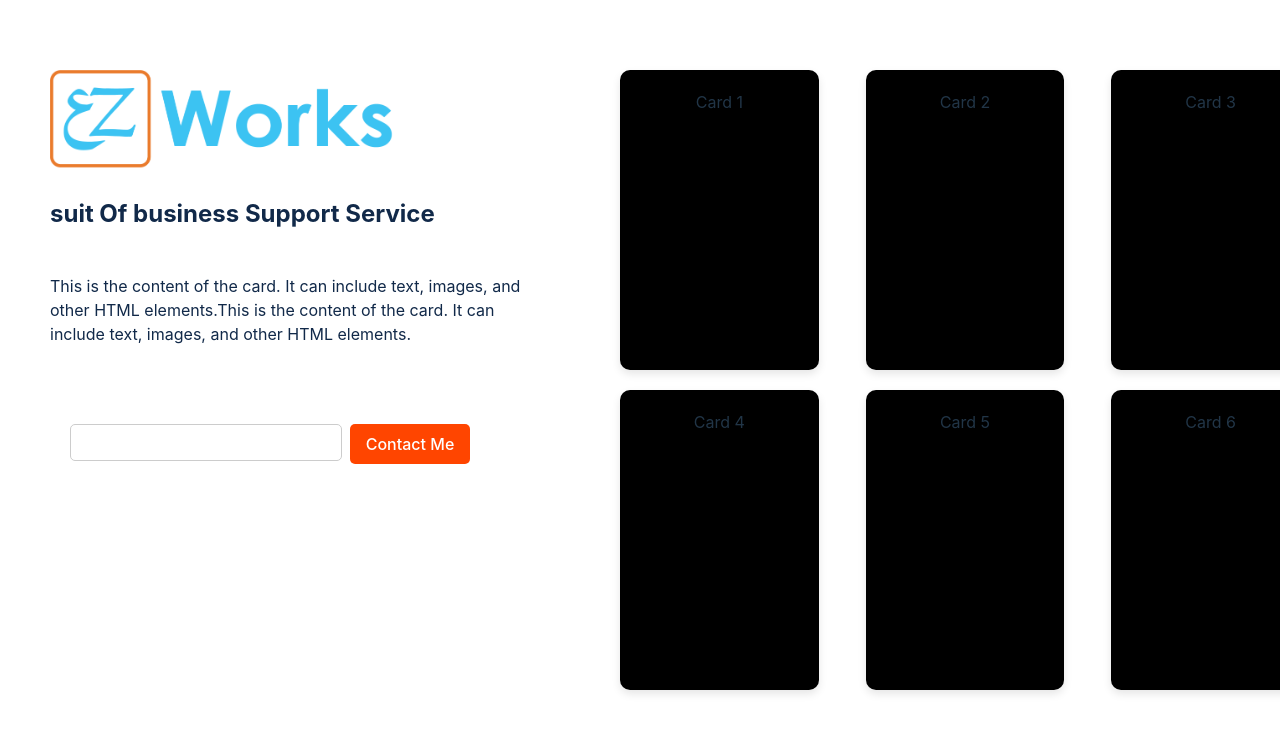
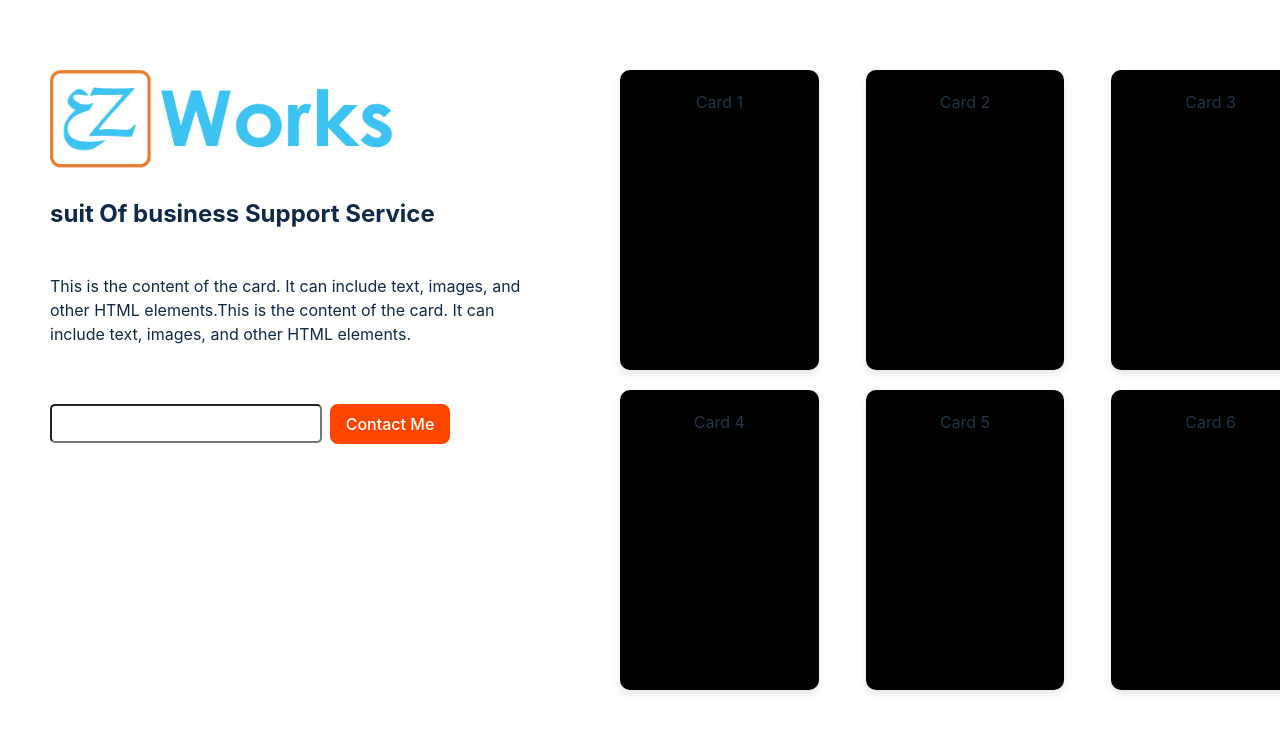
Before and after one commit to MANTVI/TestCase, a React (Vite) app: page / in a window 1280 px wide. Shown: the top 732 px of the page. Built offline with nearby package versions, Linux system fonts and the light colour scheme.

Commit message:
2 changes

```diff
--- a/src/App.jsx
+++ b/src/App.jsx
@@ -1,6 +1,6 @@
 import { useState } from 'react'
 import Cards from './Cards';
-import './App.css'
+import './CSS/App.css'
 import Email from './Email';
 
 function App() {
--- /dev/null
+++ b/src/CSS/FormComponent.css
@@ -0,0 +1,98 @@
+/* FormComponent.css */
+
+.form-container {
+  display: flex;
+  /* justify-content:; */
+  /* align-items: ; */
+  /* height: 100vh; */
+}
+
+.form-group {
+  display: flex;
+  flex-direction: row;
+  justify-content: space-between;
+  /* padding-right: 5%; */
+  width: 400px;
+
+}
+
+.input, .submit {
+  display: inline-block;
+}
+
+.input {
+  width: 68%;
+}
+
+.submit {
+  width: 30%;
+  display: inline-block;
+}
+
+input[type="email"] {
+  width: 100%;
+  padding: 10px;
+  box-sizing: border-box;
+  cursor: pointer;
+  border-radius: 5px; /* Add rounded corners to the input field */
+}
+
+button[type="submit"] {
+  width: 100%;
+  padding: 10px;
+  box-sizing: border-box;
+  background-color: orangered;
+  color: white;
+  border: none;
+  cursor: pointer;
+}
+
+/* button[type="submit"]:hover {
+  background-color: #45a049;
+} */
+
+.error {
+  color: red;
+  margin-top: 10px;
+}
+
+.message {
+  color: green;
+  margin-top: 10px;
+}
+
+
+  @media (max-width: 768px) {
+    .form-container {
+      display: flex;
+      justify-content: center;
+      align-items: center;
+      width: 100%;
+      box-sizing: border-box; /* Ensures padding and border are included in the element's total width and height */
+    }
+
+
+  .form-group  {
+    width: 100%;
+    flex-direction: column;
+    justify-content: space-between;
+    align-items: center;
+  }
+
+  .form-group .input {
+    flex-direction: column;
+    width: 100%;
+
+    margin-bottom: 10px;
+    justify-content: center;
+    align-items: center;
+
+  }
+
+  .form-group .submit {
+    width: 70%;
+    height: 10%;
+
+  }
+
+}
--- a/src/Cards.jsx
+++ b/src/Cards.jsx
@@ -1,5 +1,5 @@
 import React from 'react';
-import './Cards.css';
+import './CSS/Cards.css';
 
 const Cards = () => {
   const cardData = ['Card 1', 'Card 2', 'Card 3', 'Card 4', 'Card 5', 'Card 6'];
--- a/src/Email.jsx
+++ b/src/Email.jsx
@@ -1,7 +1,7 @@
 import React from 'react'
 import FormComponent from './FormComponent'
 import EZ from './image/EZ.png'
-import './Email.css'
+import './CSS/Email.css'
 
 function Email() {
     return (
--- a/src/FormComponent.css
+++ /dev/null
@@ -1,92 +0,0 @@
-/* Container for the form */
-.form-container {
-  display: flex;
-  justify-content: flex-start;
-  align-items: center;
-  padding: 20px;
-  box-sizing: border-box; /* Ensures padding and border are included in the element's total width and height */
-}
-
-/* Form group styling */
-.form-group {
-  display: flex;
-  flex-direction: row;
-  justify-content: space-between;
-  width: 400px;
-  box-sizing: border-box; /* Ensures padding and border are included in the element's total width and height */
-}
-
-/* Input and submit button styling */
-.input, .submit {
-  display: inline-block;
-}
-
-.input {
-  width: 68%;
-}
-
-.submit {
-  width: 30%;
-}
-
-/* Input field styling */
-input[type="email"] {
-  width: 100%;
-  padding: 10px;
-  box-sizing: border-box;
-  border-radius: 5px; /* Add rounded corners to the input field */
-  border: 1px solid #ccc; /* Add a border to the input field */
-  cursor: pointer;
-}
-
-/* Submit button styling */
-button[type="submit"] {
-  width: 100%;
-  padding: 10px;
-  box-sizing: border-box;
-  background-color: orangered;
-  color: white;
-  border: none;
-  cursor: pointer;
-  border-radius: 5px; /* Add rounded corners to the button */
-}
-
-button[type="submit"]:hover {
-  background-color: #e03e2d; /* Slightly darker shade on hover */
-}
-
-/* Error and message styling */
-.error, .message {
-  margin-top: 10px;
-  font-size: 14px;
-}
-
-.error {
-  color: red;
-}
-
-.message {
-  color: green;
-}
-
-/* Responsive styles */
-@media (max-width: 768px) {
-  .form-container {
-    display: flex;
-    justify-content: center;
-    align-items: center;
-    width: 100%;
-    box-sizing: border-box; /* Ensures padding and border are included in the element's total width and height */
-  }
-
-  .form-group {
-    flex-direction: column;
-    width: 100%;
-    align-items: center;
-  }
-
-  .input, .submit {
-    width: 100%;
-    margin-bottom: 10px; /* Add space between input and button */
-  }
-}
--- a/src/FormComponent.jsx
+++ b/src/FormComponent.jsx
@@ -1,5 +1,5 @@
 import React, { useState } from 'react';
-import './FormComponent.css';
+import './CSS/FormComponent.css';
 
 const FormComponent = () => {
   const [email, setEmail] = useState('');
```
Also changed, not shown: src/CSS/App.css (renamed from src/App.css), src/CSS/Cards.css (renamed from src/Cards.css), src/CSS/Email.css (renamed from src/Email.css).
